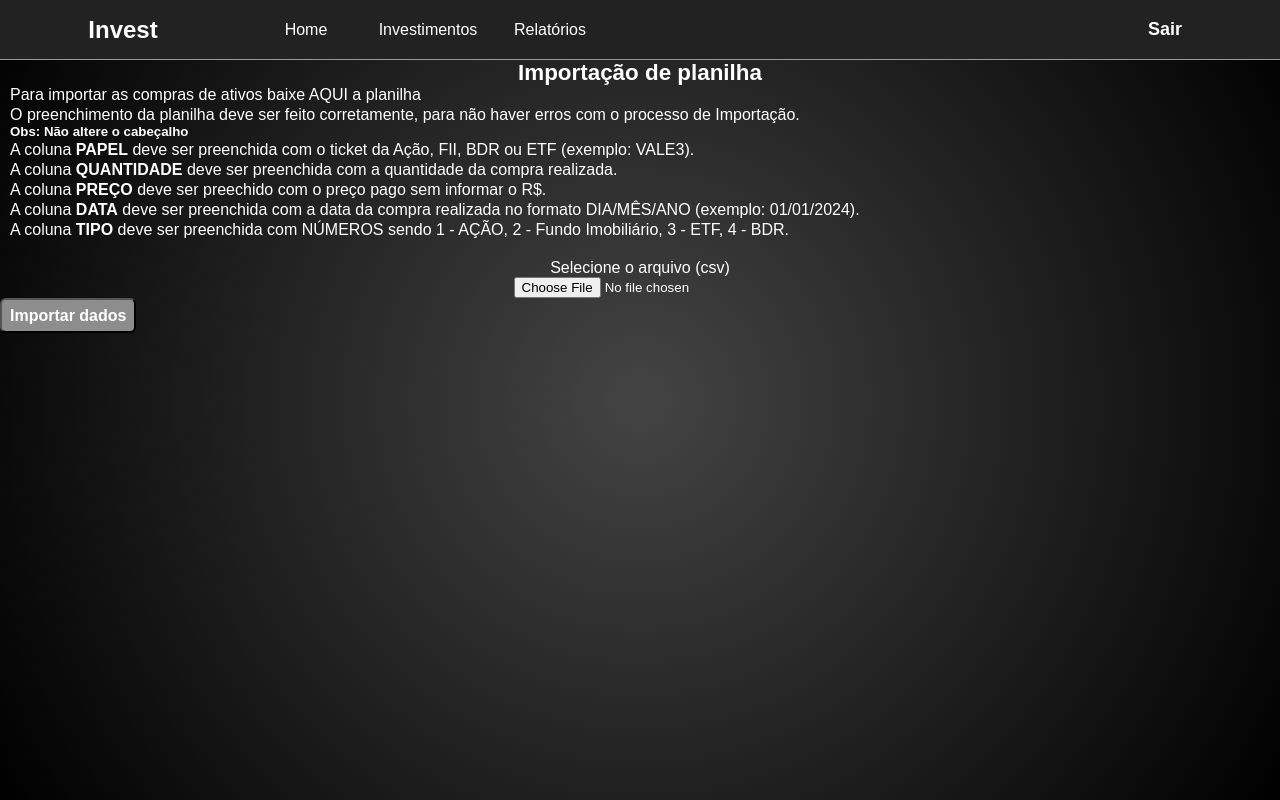
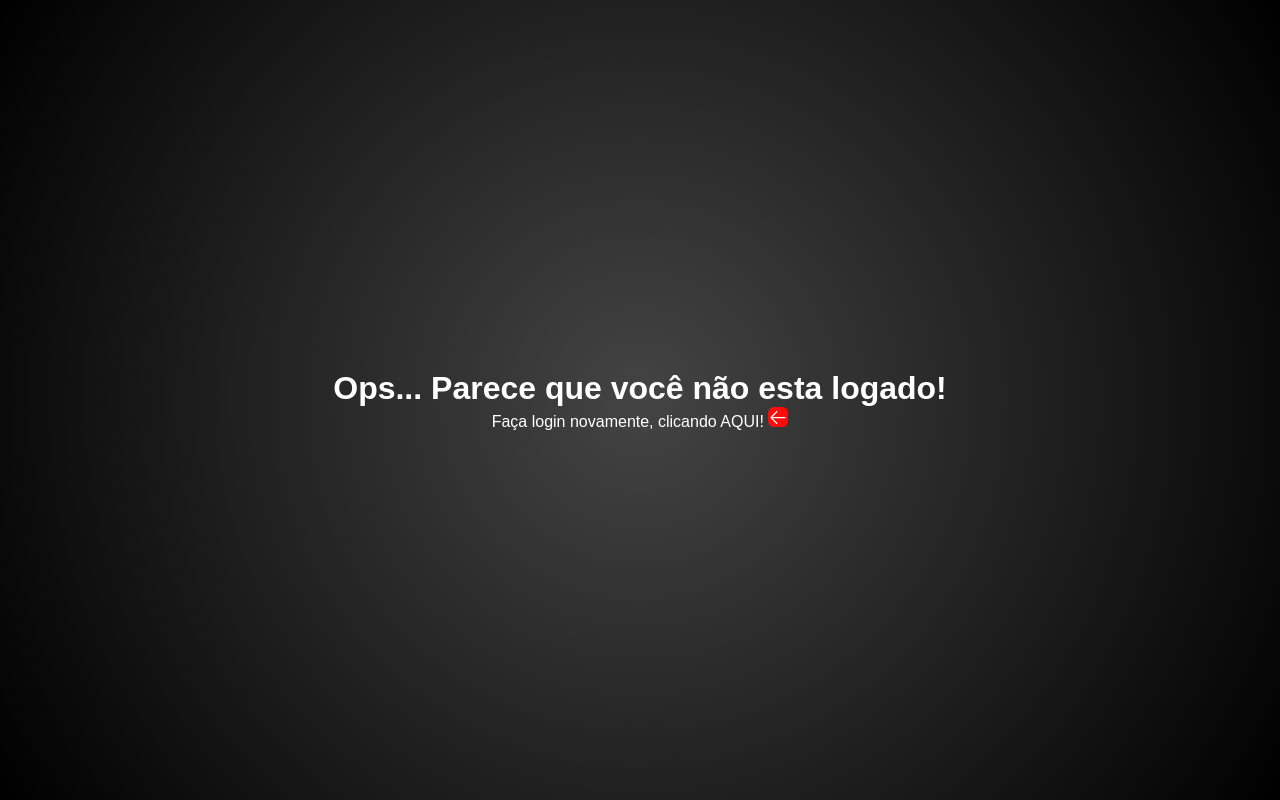
Before and after one commit to guilhermearaujo14/InvestimentoFrontEnd, a React (Vite) app: page /ImportacaoPlanilha in a window 1280 px wide. Built offline with nearby package versions, Linux system fonts and the light colour scheme.

Commit message:
Alterações na tela de importação de planilha, e colocado proteção para acesso da tela somente quando o usuario estiver logado.

```diff
--- a/src/pages/ImportacaoPlanilha/index.jsx
+++ b/src/pages/ImportacaoPlanilha/index.jsx
@@ -1,11 +1,26 @@
 import { useState } from 'react';
+import { Link } from 'react-router-dom';
 import Navbar from '../../components/navbar'
 import papa from 'papaparse';
 import './style.css';
+import { VscArrowLeft } from 'react-icons/vsc';
+
 import api from '../../services/api';
 
 function ImportacaoPlanilha(){
     const [dados, setDados] = useState([]);
+    const usuarioLogado = sessionStorage.getItem("UsuarioID");
+
+    if(!usuarioLogado){
+        return (
+            <div className='container-erro-usuarioLogado'>
+                <h1>Ops... Parece que você não esta logado!</h1>
+                <span>Faça login novamente, clicando <Link to={'/'}>AQUI! <VscArrowLeft className='icon-seta' size={20}/> </Link></span>
+            </div>
+        )
+    }
+
+
     return(
         <div className='container'>
             <div className="container-navbar">
@@ -32,12 +47,13 @@ function ImportacaoPlanilha(){
                     <input type="file" name="arquivo" accept='.csv' id="arquivo" onChange={importarArquivo}/>
                 </div>
                 <div className="container-btn-importacao">
-                    <button onClick={importarPlanilha}>Importar dados</button>
+                    <button onClick={importarPlanilha}>IMPORTAR PLANILHA</button>
                 </div>
                 <div className="container-table-arquivo-importado">
                     <table className='table-importacao-arquivo' style={{display:  dados =='' ? 'none' : '' }}>
                         <thead>
                             <tr>
+                                <td>-</td>
                                 <td>Papel</td>
                                 <td>Quantidade</td>
                                 <td>Preço</td>
@@ -48,11 +64,12 @@ function ImportacaoPlanilha(){
                         </thead>
                         <tbody>
                                 {
-                                    dados.map((dado)=>{
+                                    dados.map((dado, index)=>{
                                         let valorPago = dado.preco.replace(",",".")
                                         let total = parseFloat(valorPago) * parseInt(dado.quantidade)
                                         return(
-                                            <tr key={dado.papel}>
+                                            <tr key={index}>
+                                                <td>{index}</td>
                                                 <td>{dado.papel.toUpperCase()}</td>
                                                 <td>{dado.quantidade}</td>
                                                 <td>{dado.preco}</td>
@@ -83,8 +100,18 @@ function ImportacaoPlanilha(){
 }
 
 async function importarPlanilha(){
-    await api.post('/RegistrarInvestimentoByPlanilha',{
+    validaPlanilhaImportada()
+
+    await api.post(`/RegistrarInvestimentoByPlanilha/${usuarioLogado}`,{
         dados
+    })
+}
+
+function validaPlanilhaImportada(){
+    dados.map((item, index)=>{
+        if(!item.papel || !item.quantidade || !item.preco || !item.data || !item.tipo){
+            alert(`Ops... Existe um erro na linha ${index}` )
+        }
     })
 }
 
--- a/src/pages/ImportacaoPlanilha/style.css
+++ b/src/pages/ImportacaoPlanilha/style.css
@@ -40,3 +40,15 @@
     border-right: 1px solid #888;
     padding: 3px;
 }
+.container-erro-usuarioLogado{
+    display: flex;
+    flex-direction: column;
+    justify-content: center;
+    align-items: center;
+    width: 100vw;
+    height: 100vh;
+}
+.icon-seta{
+    animation: animacao_seta 2s infinite;
+    border-radius: 6px;
+}
```
Also changed, not shown: public/planilha_importacao.csv, 2 other files (tests, documents, lock files or other folders).
